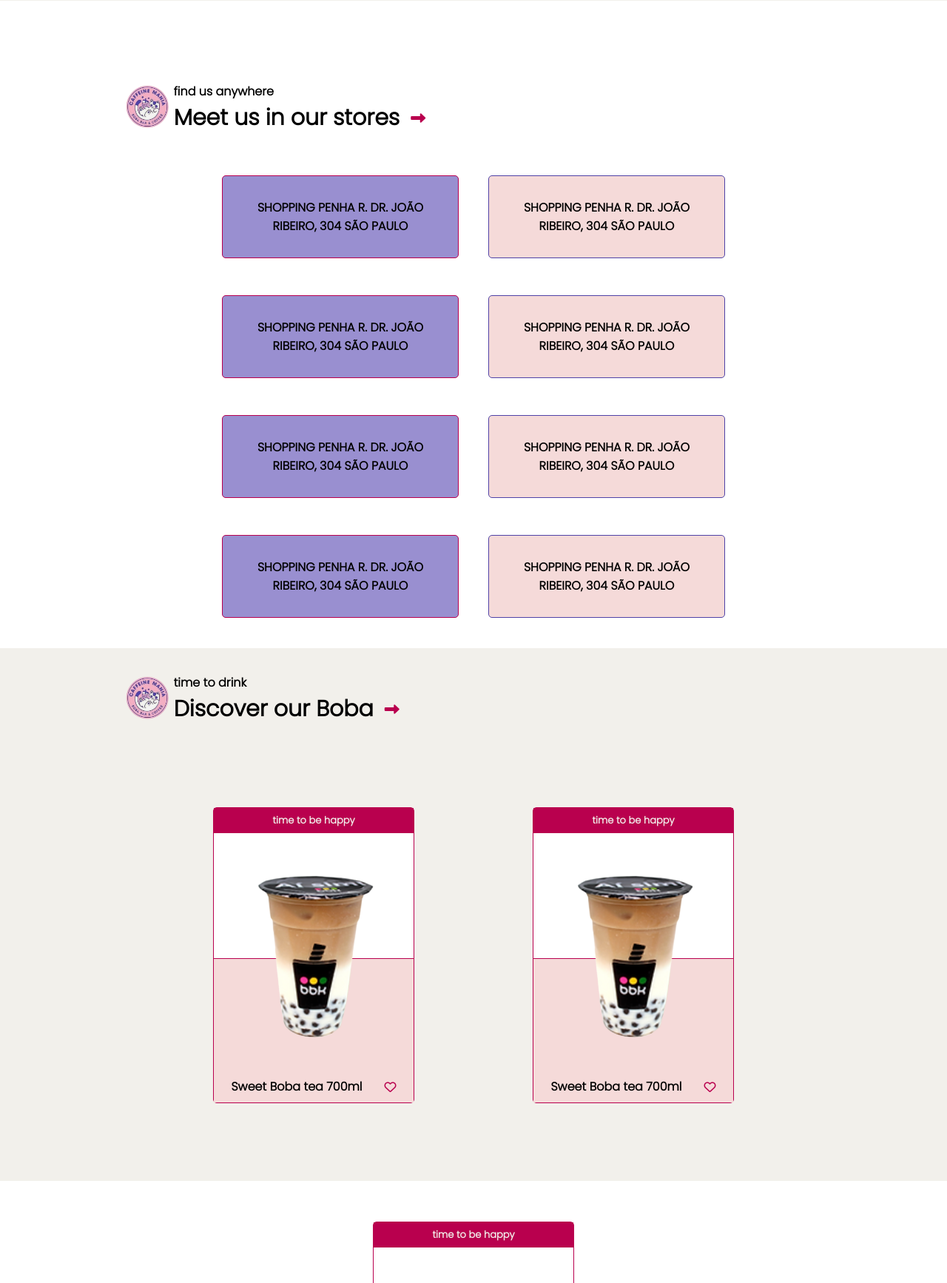
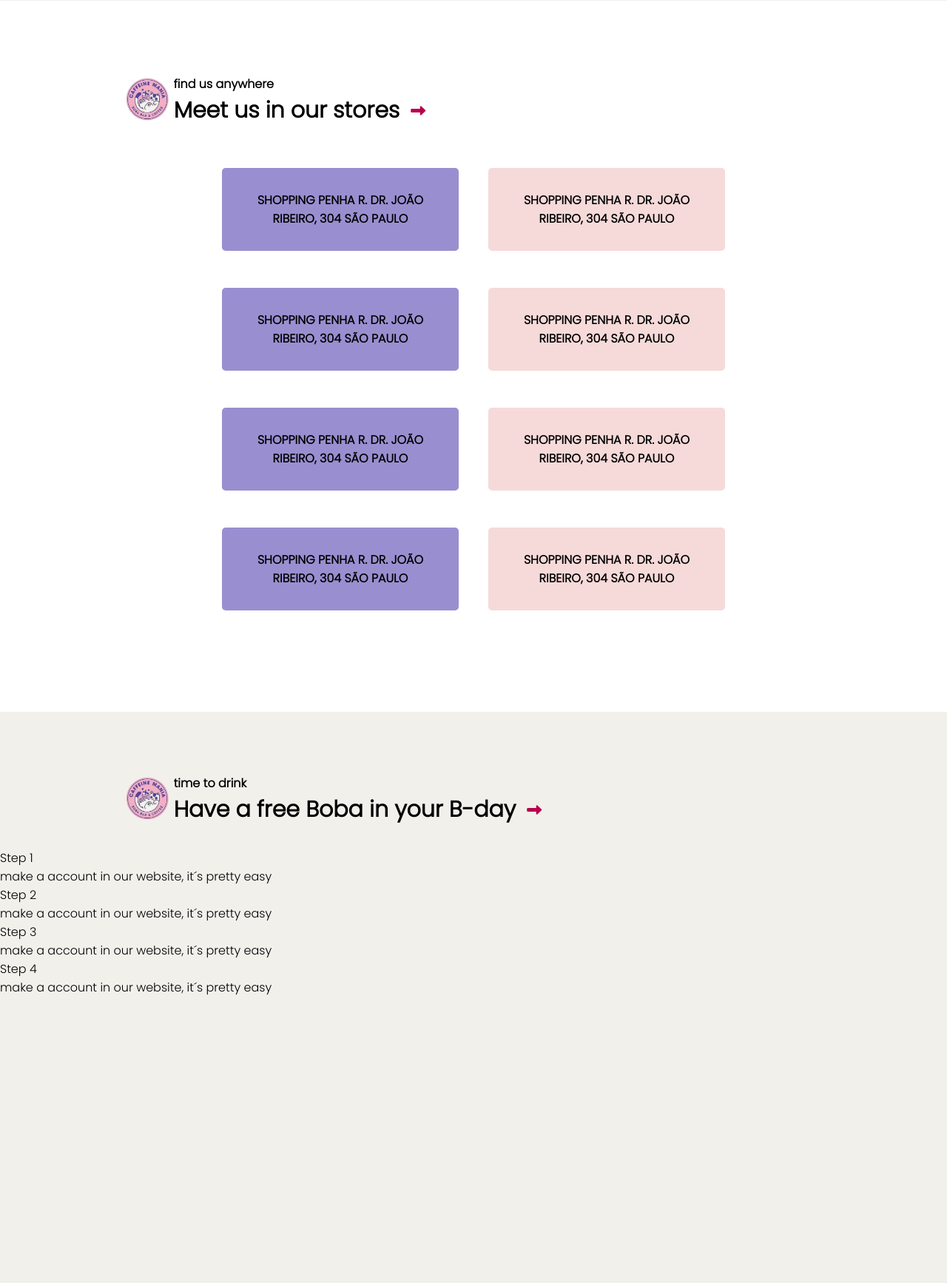
Before and after one commit to Nicole-Marinho-Espindola/Caffeine-Mania, a PHP site: page / in a window 1280 px wide. Shown: the part 729-2463 px from the top of the page at 74% size. After the commit the page ends 2074 px from the top, so only its background shows below. Run offline with PHP 8.4, Linux system fonts and the light colour scheme; some libraries are stand-ins or nearby versions.

Commit message:
coming back to the activities

```diff
--- a/assets/css/global.css
+++ b/assets/css/global.css
@@ -9,15 +9,16 @@
 }
 
 :root{
+    --darkpink: #B9004E;
+    --mediumpink: #FFC7C5;
     --lightpink:#F5DAD9;
+    --footerpurple: #3B3082;
+    --darkpurple:#4F42A7;
+    --purplebtn:#8077af;
     --lightpurple: #998FD0;
-    --purplebtn:#8077af;
-    --vanila:#F2F0EB;
-    --darkpurple:#4F42A7;
-    --footerpurple: #3B3082;
-    --darkpink: #B9004E;
+    --brown:#1E1E1E;
     --lightgrey:#B3B3B3;
     --whitepurple: #f9f1ff;
-    --brown:#1E1E1E;
+    --vanila:#F2F0EB;
     --white:#fff;
 }
--- a/assets/css/home.css
+++ b/assets/css/home.css
@@ -145,9 +145,10 @@
     width: 100%;
     font-size: 20px;
     padding-left: 8em;
+    margin-top: 4em;
 }
 
-.teste{
+.title-block{
     display: flex;
     justify-content: center;
     align-items: center;
@@ -156,6 +157,7 @@
 
 .title{
     margin-right: 15px;
+    font-weight: bolder;
 }
 
 .container{
@@ -182,13 +184,11 @@
 .child-pink{
     background-color: var(--lightpink);
     border-radius: 5px;
-    border: 1px solid var(--darkpurple);
 }
 
 .child-purple{
     background-color: var(--lightpurple);
     border-radius: 5px;
-    border: 1px solid var(--darkpink);
 }
 
 .child:hover{
@@ -200,6 +200,7 @@
     flex-direction: row;
     width: 100%;
     /* margin: 7em 0 0 12em ; */
+    margin-top: 5em;
 }
 
 .discover{
@@ -209,7 +210,8 @@
     flex-direction: column;
     width: 100%;
     background-color: var(--vanila);
-    height: 45em;
+    height: 46.5em;
+    margin-top: 7em;
 }
 
 .logo-disc{
--- a/index.php
+++ b/index.php
@@ -46,13 +46,10 @@ include_once('./views/includes/nav.php');
 </section>
 <section class="meet-us">
     <div class="main-title">
-
-    </div>
-    <div class="main-title">
         <img class="logo-disc" src="<?= baseUrl('/assets/img/logo-icon-sem fundo.png') ?>" alt="">
         <div class="">
             <span class="subtitle-disc">find us anywhere </span>
-            <div class="teste">
+            <div class="title-block">
                 <h1 class="title">Meet us in our stores</h1>
                 <i class="fa-solid fa-right-long" style="color: #B9004E;"></i>
             </div>
@@ -114,45 +111,63 @@ include_once('./views/includes/nav.php');
     </div>
 </section>
 <section class="discover">
-<div class="main-title">
+    <div class="main-title">
         <img class="logo-disc" src="<?= baseUrl('/assets/img/logo-icon-sem fundo.png') ?>" alt="">
         <div class="">
             <span class="subtitle-disc">time to drink </span>
-            <div class="teste">
-                <h1 class="title">Discover our Boba</h1>
+            <div class="title-block">
+                <h1 class="title">Have a free Boba in your B-day</h1>
                 <i class="fa-solid fa-right-long" style="color: #B9004E;"></i>
             </div>
         </div>
     </div>
-    <div class="discorver-main">
-        <div class="card-boba">
-            <span class="head-card">time to be happy</span>
-            <img class="img-boba" src="<?= baseUrl('/assets/img/boba-3.png') ?>" alt="bubble tea">
-            <div class="pink-block">
-                <div class="pink-position">
-                    <p class="margin-right">Sweet Boba tea 700ml</p>
-                    <i class="fa-regular fa-heart" style="color: #B9004E;" id="heart" onclick="heartToggle()"></i>
-                </div>
+    <div class="steps-block">
+        <div class="step">
+            <div class="step-header">
+                <span class="step-title">
+                    Step 1
+                </span>
+            </div>
+            <div class="step-body">
+                <p class="step-text">
+                    make a account in our website, it´s pretty easy
+                </p>
             </div>
         </div>
-        <div class="card-boba">
-            <span class="head-card">time to be happy</span>
-            <img class="img-boba" src="<?= baseUrl('/assets/img/boba-3.png') ?>" alt="bubble tea">
-            <div class="pink-block">
-                <div class="pink-position">
-                    <p class="margin-right">Sweet Boba tea 700ml</p>
-                    <i class="fa-regular fa-heart" style="color: #B9004E;"></i>
-                </div>
+        <div class="step">
+            <div class="step-header">
+                <span class="step-title">
+                    Step 2
+                </span>
+            </div>
+            <div class="step-body">
+                <p class="step-text">
+                    make a account in our website, it´s pretty easy
+                </p>
             </div>
         </div>
-        <div class="card-boba">
-            <span class="head-card">time to be happy</span>
-            <img class="img-boba" src="<?= baseUrl('/assets/img/boba-3.png') ?>" alt="bubble tea">
-            <div class="pink-block">
-                <div class="pink-position">
-                    <p class="margin-right">Sweet Boba tea 700ml</p>
-                    <i class="fa-regular fa-heart" style="color: #B9004E;"></i>
-                </div>
+        <div class="step">
+            <div class="step-header">
+                <span class="step-title">
+                    Step 3
+                </span>
+            </div>
+            <div class="step-body">
+                <p class="step-text">
+                    make a account in our website, it´s pretty easy
+                </p>
+            </div>
+        </div>
+        <div class="step">
+            <div class="step-header">
+                <span class="step-title">
+                    Step 4
+                </span>
+            </div>
+            <div class="step-body">
+                <p class="step-text">
+                    make a account in our website, it´s pretty easy
+                </p>
             </div>
         </div>
     </div>
```
